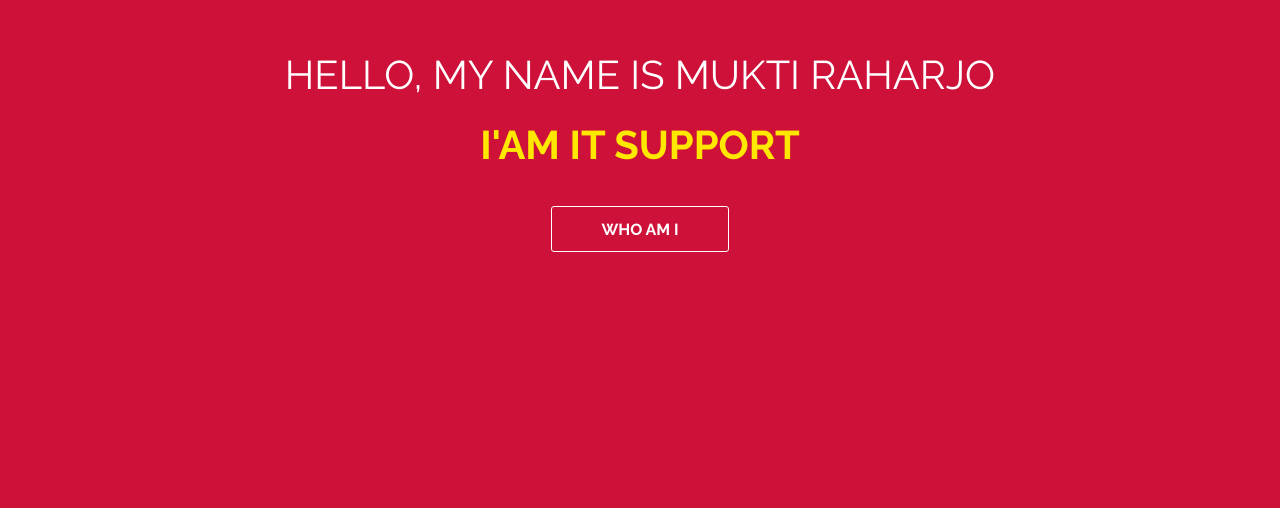
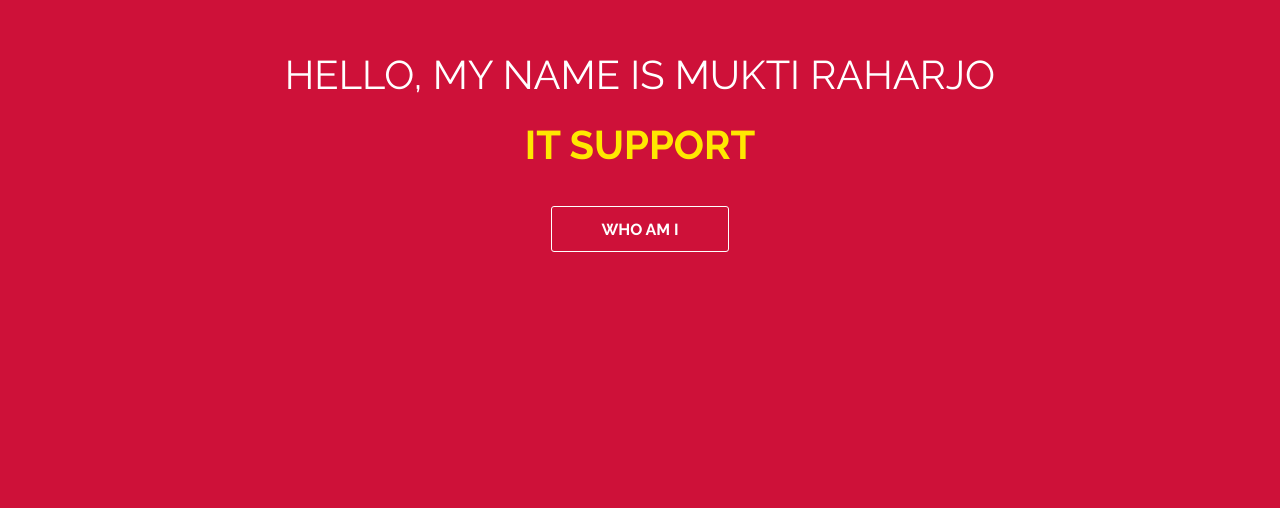
Before and after one commit to raharjomukti/portofolio-new, a plain HTML site: page index.html in a window 1280 px wide. Shown: the part 142-656 px from the top of the page. Drawn offline with Linux system fonts and the light colour scheme.

Commit message:
Update index.html

```diff
--- a/index.html
+++ b/index.html
@@ -35,7 +35,7 @@ Licence: Creative Commons Attribution 3.0** - http://creativecommons.org/license
           <div class="col-md-12">
 
             <div class="top_left_cont zoomIn wow animated">
-              <h2>Hello, my name is Mukti Raharjo<br> <strong>I'am IT Support</strong></h2>
+              <h2>Hello, my name is Mukti Raharjo<br> <strong>IT Support</strong></h2>
 
                 <div class="underline"></div>
               <a href="#aboutUs" class="read_more2">Who Am I</a> </div>
```
